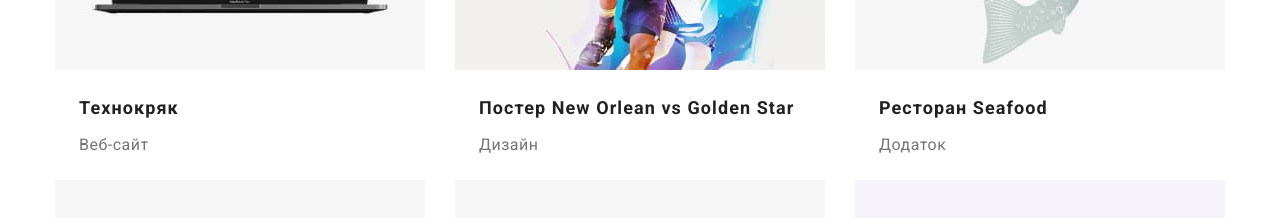
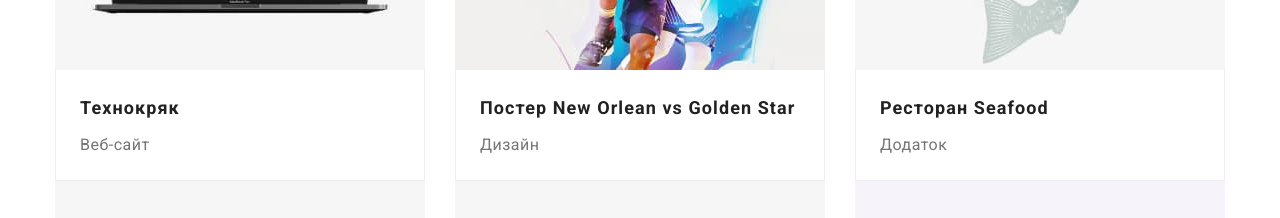
Before and after one commit to urt2509/goit-markup-hw-03, a plain HTML site: page portfolio.html in a window 1280 px wide. Shown: the part 438-656 px from the top of the page. Drawn offline with nearby package versions, Linux system fonts and the light colour scheme.

Commit message:
Updated borders for Filters

```diff
--- a/css/styles.css
+++ b/css/styles.css
@@ -388,8 +388,12 @@ img {
   flex-basis: calc((100% - 90px) / 9);
 }
 
-.projects > .description {
-  margin: 20px 24px;
+.projects .description {
+  display: block;
+  padding: 20px 24px;
+  border-bottom: 1px solid #eeeeee;
+  border-left: 1px solid #eeeeee;
+  border-right: 1px solid #eeeeee;
 }
 
 .projects .title {
@@ -402,7 +406,7 @@ img {
 }
 
 .projects-item {
-  margin-bottom: 0;
+  margin: 0;
   font-size: 16px;
   line-height: 1.88;
 }
```
